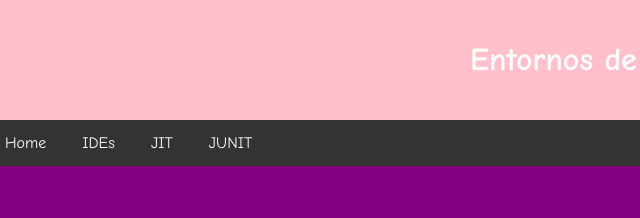
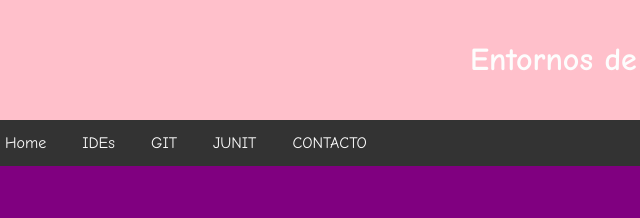
Before and after one commit to MiguelPeraza/ExGIT2324_MiguelPeraza, a plain HTML site: page index.html in a window 1280 px wide. Shown: the top 218 px of the page, 13-653 px from the left. Drawn offline with Linux system fonts and the light colour scheme.

Commit message:
Arreglo cambios menosres

```diff
--- a/index.html
+++ b/index.html
@@ -13,8 +13,9 @@
     <div class="topnav">
         <a href="#">Home</a>
         <a href="#">IDEs</a>
-        <a href="#">JIT</a>
+        <a href="#">GIT</a>
         <a href="#">JUNIT</a>
+        <a href="#">CONTACTO</a>
     </div>
     <div class="contenido">
 
```
